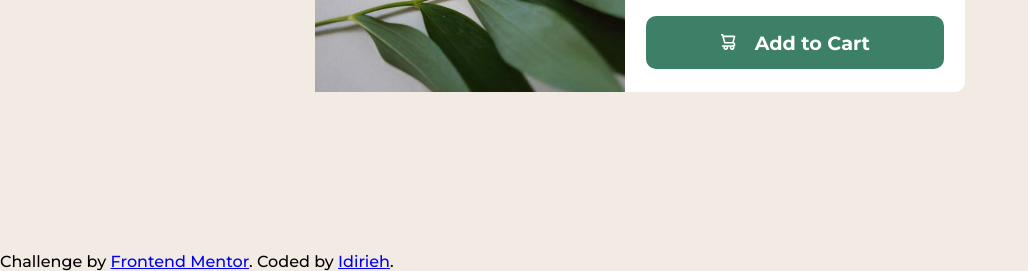
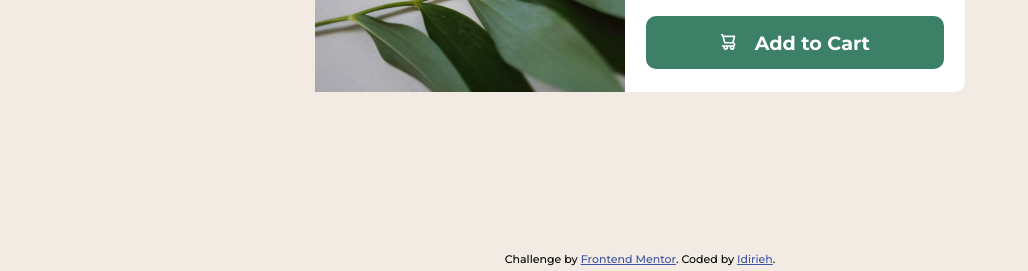
Before and after one commit to idirieh/product-preview-card-component-main, a plain HTML site: page index.html in a window 1280 px wide. Shown: the part 534-805 px from the top of the page, without its empty margins (0-1028 px from the left). Drawn offline with Linux system fonts and the light colour scheme.

Commit message:
add attribution line

```diff
--- a/index.html
+++ b/index.html
@@ -11,8 +11,8 @@
   <title>Frontend Mentor | Product preview card component</title>
 
   <style>
-    /* .attribution { font-size: 11px; text-align: center; }
-    .attribution a { color: hsl(228, 45%, 44%); } */
+    .attribution { font-size: 11px; text-align: center; }
+    .attribution a { color: hsl(228, 45%, 44%); }
     :root {
       /* primary brand colors */
       --clr-primary: hsl(30, 38%, 92%);
```
